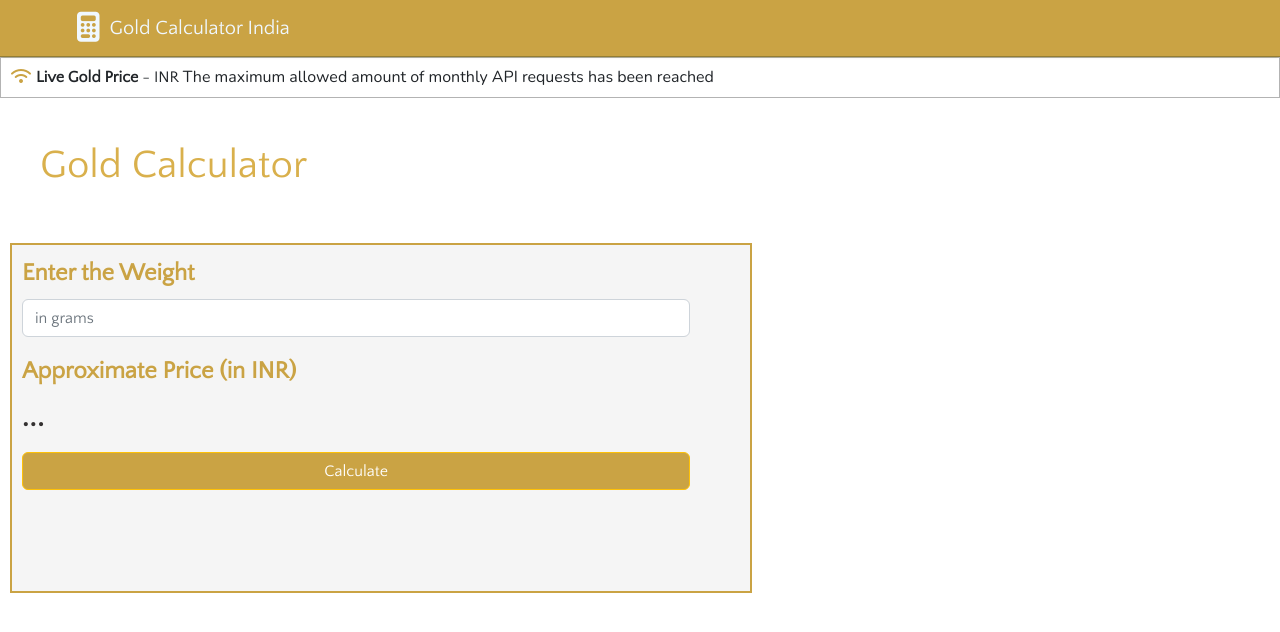
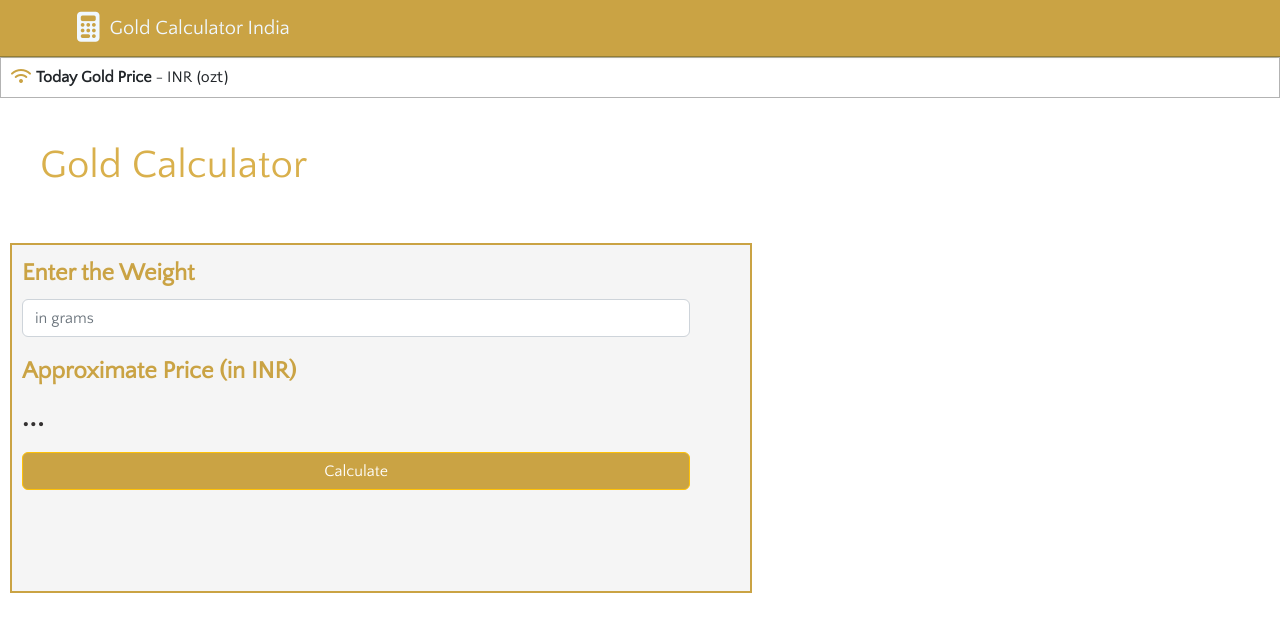
Before and after one commit to Jagan0901/Gold-Calculator-Front-End, a React (Create React App) app: page / in a window 1280 px wide. Shown: the top 632 px of the page. Built offline with nearby package versions, Linux system fonts and the light colour scheme; no server answers.

Commit message:
till approx total

```diff
--- a/src/App.js
+++ b/src/App.js
@@ -44,11 +44,11 @@ function App() {
   postGoldData()
 
   useEffect(() => getGoldPrice(), []);
-  // useEffect(() => postGoldData(), []);
+
 
   return (
     <div className="App">
-      <NavBar goldData={goldData} />
+      <NavBar/>
       <h1>Gold Calculator</h1>
       <InputField />
     </div>
--- a/src/Components/NavBar.js
+++ b/src/Components/NavBar.js
@@ -1,18 +1,33 @@
 import Container from 'react-bootstrap/Container';
 import Navbar from 'react-bootstrap/Navbar';
+import { useState,useEffect } from 'react';
+import { API } from '../api';
+
+// function getPrice(){
+
+//   if(goldData.success === true){
+//       return `${goldData.rates.XAU.toLocaleString('en-US')} (ozt)`
+//   }else{
+//       return "The maximum allowed amount of monthly API requests has been reached"
+//   }
+//   }
+
+export function NavBar() {
+
+  const [todayPrice, setTodayPrice] = useState('');
 
 
+    const getDate = () => {
 
-export function NavBar({goldData}) {
+      fetch(`${API}/Gold/get/today`, {
+        method: "GET"
+      })
+      .then((data) => data.json())
+      .then((data)=> setTodayPrice(data.price))
+  };
 
-    function getPrice(){
 
-    if(goldData.success === true){
-        return `${goldData.rates.XAU.toLocaleString('en-US')} (ozt)`
-    }else{
-        return "The maximum allowed amount of monthly API requests has been reached"
-    }
-    }
+  useEffect(() => getDate(), []);
 
 
 
@@ -26,8 +41,8 @@ export function NavBar({goldData}) {
           </Navbar.Brand>
         </Container>
       </Navbar>
-        <h2><span className='caption'><i className="fa-solid fa-wifi"></i>Live Gold Price </span>
-         - INR  <span className='amount'>{getPrice()}</span></h2>
+        <h2><span className='caption'><i className="fa-solid fa-wifi"></i>Today Gold Price </span>
+         - INR  <span className='amount'>{todayPrice.toLocaleString('en-US')} (ozt)</span></h2>
     </div>
   )
 }
```
